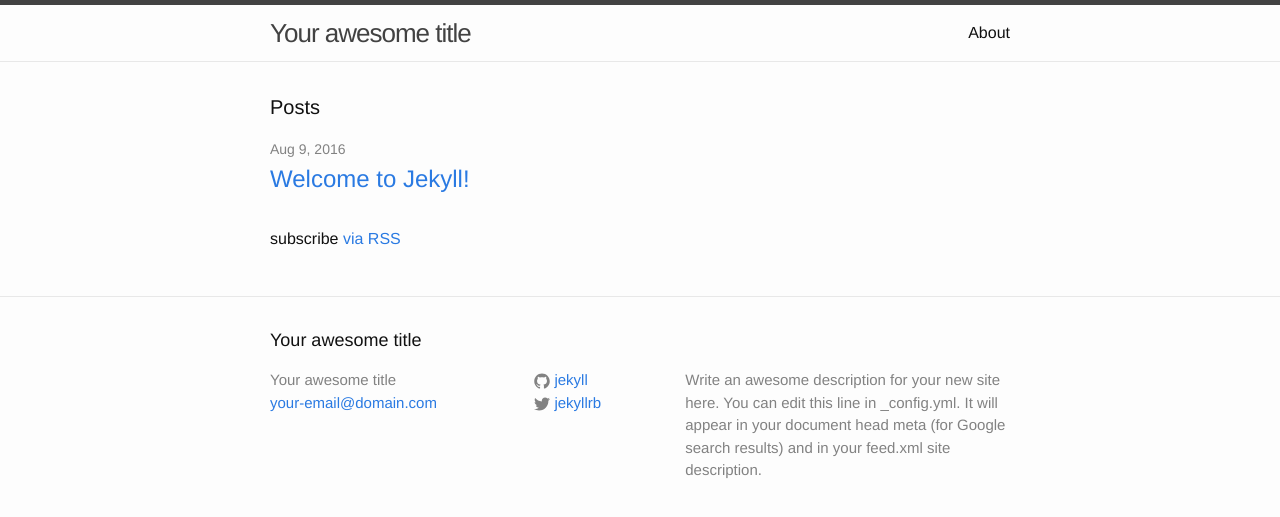
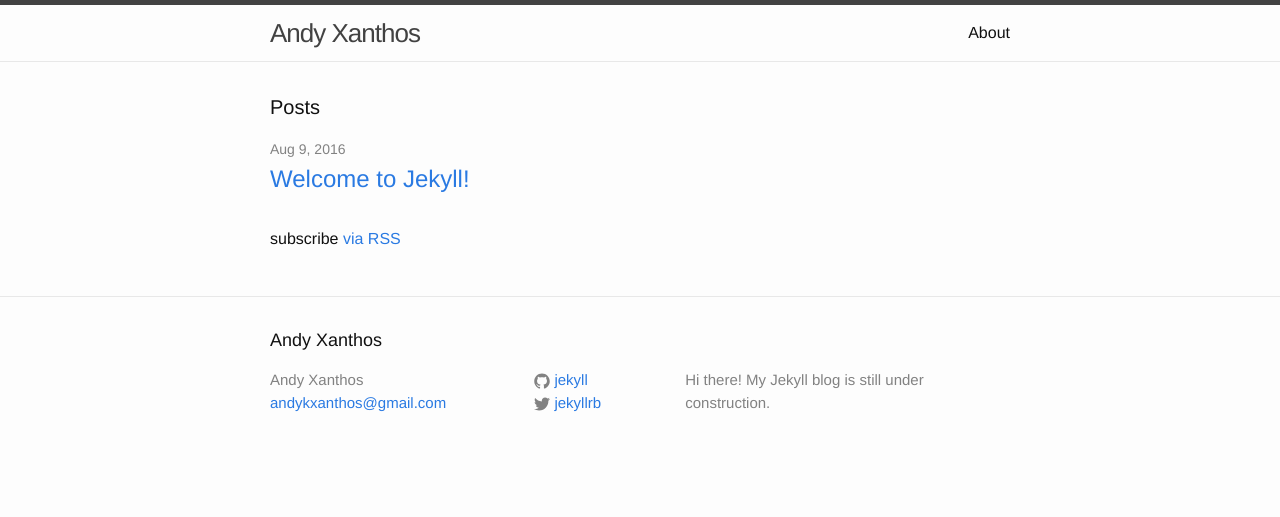
Before and after one commit to mvaneijgen/andyxanthos.github.io, a Jekyll site: the page built from index.html, in a window 1280 px wide. Shown: the top 517 px of the page. Built offline with Jekyll 4.4.1, drawn with Linux system fonts in a browser that asks for light colours.

Commit message:
Edited _config.yml
added relevant information

```diff
--- a/_config.yml
+++ b/_config.yml
@@ -6,14 +6,12 @@
 # 'jekyll serve'. If you change this file, please restart the server process.
 
 # Site settings
-title: Your awesome title
-email: your-email@domain.com
+title: Andy Xanthos
+email: andykxanthos@gmail.com
 description: > # this means to ignore newlines until "baseurl:"
-  Write an awesome description for your new site here. You can edit this
-  line in _config.yml. It will appear in your document head meta (for
-  Google search results) and in your feed.xml site description.
+  Hi there! My Jekyll blog is still under construction.
 baseurl: "" # the subpath of your site, e.g. /blog
-url: "http://yourdomain.com" # the base hostname & protocol for your site
+url: "https://andykxanthos.github.io" # the base hostname & protocol for your site
 twitter_username: jekyllrb
 github_username:  jekyll
 
```
